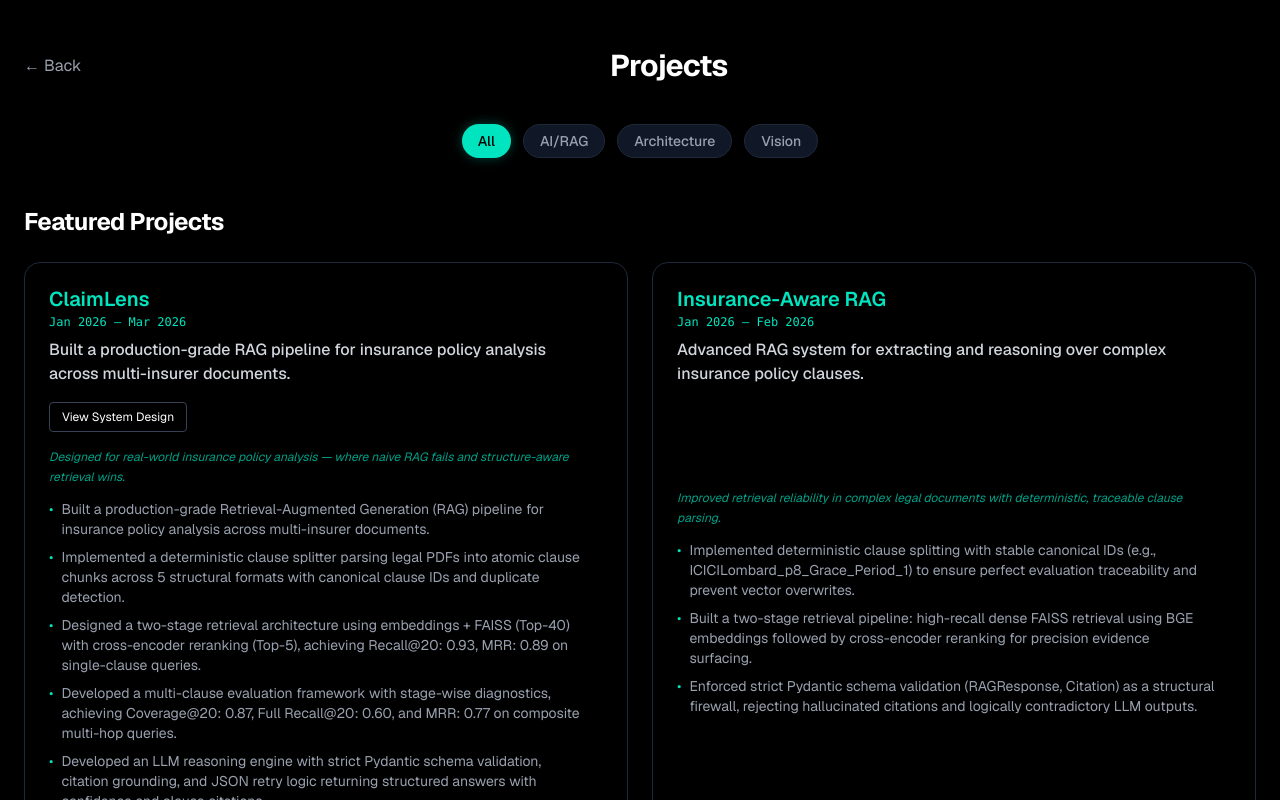
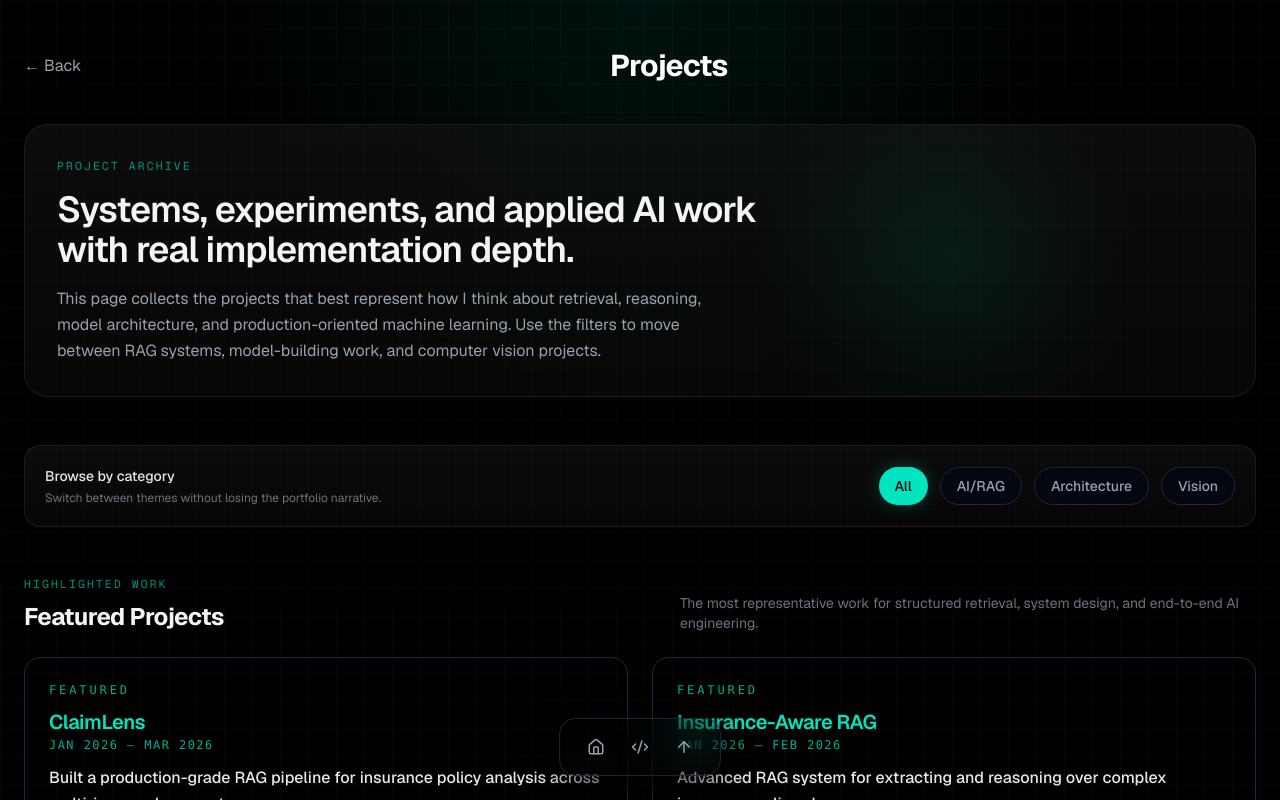
Before and after one commit to kyunbhaii/Portfolio, a Next.js app: page /projects in a window 1280 px wide. Shown: the top 800 px of the page. Built offline with nearby package versions, Linux system fonts and the light colour scheme.

Commit message:
Refine portfolio navigation and interaction polish

```diff
--- a/app/components/BackButton.tsx
+++ b/app/components/BackButton.tsx
@@ -1,14 +1,28 @@
 "use client";
 
-import { useRouter } from "next/navigation";
+import { usePathname, useRouter } from "next/navigation";
 
 export default function BackButton() {
     const router = useRouter();
+    const pathname = usePathname();
+
+    const handleBack = () => {
+        if (typeof window !== "undefined") {
+            const previousPath = sessionStorage.getItem("portfolio-previous-path");
+
+            if (previousPath && previousPath !== pathname) {
+                router.push(previousPath);
+                return;
+            }
+        }
+
+        router.push("/projects");
+    };
 
     return (
         <button
             type="button"
-            onClick={() => router.back()}
+            onClick={handleBack}
             className="text-sm text-gray-400 hover:text-[#00e5bf] transition"
         >
             ← Back
--- a/app/components/FloatingDock.tsx
+++ b/app/components/FloatingDock.tsx
@@ -1,28 +1,44 @@
 "use client";
 
-import Link from 'next/link';
-import { User, Briefcase, Code2, Award, FileCode2, GraduationCap } from 'lucide-react';
-import { usePathname } from 'next/navigation';
+import { ArrowUp, Award, Briefcase, Code2, FileCode2, GraduationCap, House, User } from 'lucide-react';
+import { usePathname, useRouter } from 'next/navigation';
 import { useEffect, useState, useRef } from 'react';
 
 export default function FloatingDock() {
   const pathname = usePathname();
+  const router = useRouter();
+  const isHome = pathname === '/';
   const [activeSection, setActiveSection] = useState('about');
-  const [isVisible, setIsVisible] = useState(false); // Start hidden
+  const [isVisible, setIsVisible] = useState(false);
   const [isHovered, setIsHovered] = useState(false);
+  const [isFocusedWithin, setIsFocusedWithin] = useState(false);
+  const [hoveredIndex, setHoveredIndex] = useState<number | null>(null);
   const scrollTimeout = useRef<NodeJS.Timeout | null>(null);
+  const hideDelay = 2200;
 
-  // Track scroll position to update active state
   useEffect(() => {
+    if (!isHome) {
+      setIsVisible(true);
+      return;
+    }
+
+    const sections = ['about', 'experience', 'projects', 'skills', 'achievements', 'education'];
+
+    const scheduleHide = () => {
+      if (scrollTimeout.current) clearTimeout(scrollTimeout.current);
+      scrollTimeout.current = setTimeout(() => {
+        if (!isHovered && !isFocusedWithin) {
+          setIsVisible(false);
+        }
+      }, hideDelay);
+    };
+
     const handleScroll = () => {
-      const sections = ['about', 'experience', 'projects', 'skills', 'achievements', 'education'];
-
       const current = sections.find(section => {
         const element = document.getElementById(section);
         if (element) {
           const rect = element.getBoundingClientRect();
-          // Adjust threshold - if top of section is within middle of viewport
-          return rect.top <= window.innerHeight / 2 && rect.bottom >= window.innerHeight / 2;
+          return rect.top <= window.innerHeight * 0.42 && rect.bottom >= window.innerHeight * 0.42;
         }
         return false;
       });
@@ -33,39 +49,25 @@ export default function FloatingDock() {
         setActiveSection('about');
       }
 
-      // Hide dock when user reaches the absolute bottom of the page
-      // OR if they are at the very top of the page (hero section)
       const isAtBottom = window.innerHeight + Math.round(window.scrollY) >= document.body.offsetHeight - 50;
-      const isAtTop = window.scrollY < 100;
+      const isAtTop = window.scrollY < 120;
 
       if (isAtBottom || isAtTop) {
         setIsVisible(false);
       } else {
         setIsVisible(true);
-        // Reset the idle timer
-        if (scrollTimeout.current) clearTimeout(scrollTimeout.current);
-
-        scrollTimeout.current = setTimeout(() => {
-          if (!isHovered) {
-             setIsVisible(false);
-          }
-        }, 2500); // Hide after 2.5 seconds of no scrolling
+        scheduleHide();
       }
     };
 
     window.addEventListener('scroll', handleScroll, { passive: true });
-
-    // Check initial scroll position on mount in case they refresh halfway down
     handleScroll();
 
     return () => {
       window.removeEventListener('scroll', handleScroll);
       if (scrollTimeout.current) clearTimeout(scrollTimeout.current);
     }
-  }, [isHovered]);
-
-  // Only show the dock on the homepage where the sections exist to scroll to
-  if (pathname !== '/') return null;
+  }, [isFocusedWithin, isHome, isHovered]);
 
   const internalLinks = [
     { id: 'about', label: 'About', icon: User },
@@ -75,11 +77,17 @@ export default function FloatingDock() {
     { id: 'achievements', label: 'Achievements', icon: Award },
     { id: 'education', label: 'Education', icon: GraduationCap }
   ];
+  const pageLinks = [
+    { id: 'home', label: 'Home', icon: House, action: () => router.push('/') },
+    { id: 'projects', label: 'Projects', icon: Code2, action: () => router.push('/projects') },
+    { id: 'top', label: 'Top', icon: ArrowUp, action: () => window.scrollTo({ top: 0, behavior: 'smooth' }) }
+  ];
+  const dockLinks = isHome ? internalLinks : pageLinks;
 
   return (
     <div
       className={`fixed bottom-6 left-1/2 -translate-x-1/2 z-50 transition-all duration-500 ease-out
-      ${isVisible || isHovered ? 'translate-y-0 opacity-100' : 'translate-y-24 opacity-0 pointer-events-none'}
+      ${isVisible || isHovered || isFocusedWithin ? 'translate-y-0 opacity-100' : 'translate-y-24 opacity-0 pointer-events-none'}
       `}
       onMouseEnter={() => {
         setIsHovered(true);
@@ -87,40 +95,70 @@ export default function FloatingDock() {
       }}
       onMouseLeave={() => {
         setIsHovered(false);
-        // Start the hide timer when mouse leaves
         if (scrollTimeout.current) clearTimeout(scrollTimeout.current);
         scrollTimeout.current = setTimeout(() => {
-           setIsVisible(false);
-        }, 2500);
+          if (!isFocusedWithin) {
+            setIsVisible(false);
+          }
+        }, hideDelay);
+      }}
+      onFocusCapture={() => {
+        setIsFocusedWithin(true);
+        setIsVisible(true);
+      }}
+      onBlurCapture={(event) => {
+        if (!event.currentTarget.contains(event.relatedTarget as Node | null)) {
+          setIsFocusedWithin(false);
+          if (!isHovered) {
+            if (scrollTimeout.current) clearTimeout(scrollTimeout.current);
+            scrollTimeout.current = setTimeout(() => {
+              setIsVisible(false);
+            }, hideDelay);
+          }
+        }
       }}
     >
 
-      <div className="flex items-center gap-1 sm:gap-2 px-2 sm:px-4 py-2 bg-[#0a0a0a]/80 backdrop-blur-xl border border-gray-800 rounded-full shadow-[0_8px_32px_rgba(0,0,0,0.8)]">
+      <div className="flex items-center gap-1 sm:gap-2 px-2 sm:px-4 py-2 bg-[linear-gradient(180deg,rgba(255,255,255,0.035),rgba(255,255,255,0)),rgba(10,10,10,0.84)] backdrop-blur-xl border border-gray-800/90 rounded-2xl shadow-[0_8px_32px_rgba(0,0,0,0.8)]">
+        <div className="flex items-center gap-1">
+          {dockLinks.map((link, idx) => {
+            const isActive = isHome ? activeSection === link.id : false;
+            const distanceFromHovered = hoveredIndex === null ? null : Math.abs(hoveredIndex - idx);
+            const scaleClass =
+              distanceFromHovered === 0
+                ? 'scale-[1.28]'
+                : distanceFromHovered === 1
+                  ? 'scale-[1.12]'
+                  : 'scale-100';
 
-        {/* Internal Section Links */}
-        <div className="flex items-center gap-1">
-          {internalLinks.map((link) => {
-            const isActive = activeSection === link.id;
             return (
-              <a
+              <button
                 key={link.id}
-                href={`#${link.id}`}
+                type="button"
                 className={`relative group flex items-center justify-center w-10 h-10 rounded-full transition-all duration-300 ease-out
-                  ${isActive ? 'bg-gray-800 text-[#00e5bf] shadow-[0_0_15px_rgba(0,229,191,0.15)]' : 'text-gray-400 hover:text-white hover:bg-gray-800/50'}
+                  ${isActive ? 'bg-gray-800 text-[#00e5bf] shadow-[0_0_18px_rgba(0,229,191,0.16)]' : 'text-gray-400 hover:text-white hover:bg-gray-800/60'}
                 `}
                 aria-label={link.label}
+                onMouseEnter={() => setHoveredIndex(idx)}
+                onMouseLeave={() => setHoveredIndex(null)}
+                onClick={() => {
+                  if (isHome) {
+                    const element = document.getElementById(link.id);
+                    element?.scrollIntoView({ behavior: 'smooth', block: 'start' });
+                  } else {
+                    link.action();
+                  }
+                }}
               >
-                <link.icon size={18} className={`transition-transform duration-300 ${isActive ? 'scale-110' : 'group-hover:scale-110'}`} />
+                <link.icon size={18} className={`transition-transform duration-300 ${scaleClass} ${isActive && hoveredIndex === null ? 'scale-110' : ''}`} />
 
-                {/* Tooltip */}
-                <span className="absolute -top-10 left-1/2 -translate-x-1/2 px-2 py-1 bg-gray-900 border border-gray-800 text-xs text-[#00e5bf] rounded opacity-0 group-hover:opacity-100 transition-opacity duration-200 pointer-events-none whitespace-nowrap">
+                <span className="absolute -top-10 left-1/2 -translate-x-1/2 px-2.5 py-1 bg-gray-950/95 border border-gray-800 text-xs text-[#00e5bf] rounded-full opacity-0 group-hover:opacity-100 group-focus-visible:opacity-100 transition-opacity duration-200 pointer-events-none whitespace-nowrap">
                   {link.label}
                 </span>
-              </a>
+              </button>
             );
           })}
         </div>
-
       </div>
     </div>
   );
--- /dev/null
+++ b/app/components/NavigationTracker.tsx
@@ -0,0 +1,25 @@
+"use client";
+
+import { usePathname } from "next/navigation";
+import { useEffect } from "react";
+
+const CURRENT_PATH_KEY = "portfolio-current-path";
+const PREVIOUS_PATH_KEY = "portfolio-previous-path";
+
+export default function NavigationTracker() {
+  const pathname = usePathname();
+
+  useEffect(() => {
+    if (typeof window === "undefined") return;
+
+    const currentPath = sessionStorage.getItem(CURRENT_PATH_KEY);
+
+    if (currentPath && currentPath !== pathname) {
+      sessionStorage.setItem(PREVIOUS_PATH_KEY, currentPath);
+    }
+
+    sessionStorage.setItem(CURRENT_PATH_KEY, pathname);
+  }, [pathname]);
+
+  return null;
+}
--- a/app/components/ProjectCard.tsx
+++ b/app/components/ProjectCard.tsx
@@ -14,7 +14,6 @@ interface ProjectCardProps {
   featuredText?: string;
   date?: string;
   dateLayout?: 'inline' | 'subtitle';
-  truncate?: boolean;
 }
 
 export default function ProjectCard({
@@ -27,32 +26,29 @@ export default function ProjectCard({
   projectUrl,
   featuredText,
   date,
-  dateLayout = 'subtitle',
-  truncate = false
+  dateLayout = 'subtitle'
 }: ProjectCardProps) {
   const content = (
-    <div className={`flex flex-col h-full pr-4 ${projectUrl ? "cursor-pointer transition-all duration-200 hover:scale-[1.01]" : ""}`}>
-      {featuredText && <p className="text-xs text-[#00e5bf] mb-2 font-mono">{featuredText}</p>}
+    <div className={`flex flex-col h-full ${projectUrl ? "cursor-pointer transition-all duration-200 hover:scale-[1.01]" : ""}`}>
+      {featuredText && <p className="text-xs text-[#00e5bf]/75 mb-3 font-mono uppercase tracking-[0.24em]">{featuredText}</p>}
 
-      <div className={dateLayout === 'inline' ? "flex flex-col sm:flex-row sm:justify-between sm:items-start mb-3 gap-x-4" : "mb-2"}>
-        <h3 className={`font-semibold break-words leading-tight text-[#00e5bf] ${dateLayout === 'inline' ? 'text-2xl' : 'text-xl'}`}>{title}</h3>
+      <div className={dateLayout === 'inline' ? "flex flex-col sm:flex-row sm:justify-between sm:items-start mb-4 gap-x-4 gap-y-2" : "mb-3"}>
+        <h3 className={`font-semibold break-words leading-tight text-[#00e5bf] ${dateLayout === 'inline' ? 'text-2xl tracking-tight' : 'text-xl tracking-tight'}`}>{title}</h3>
         {date && (
-          <p className={dateLayout === 'inline' ? "text-[#00e5bf] font-mono text-sm mt-2 sm:mt-0 whitespace-nowrap" : "text-[#00e5bf] font-mono text-xs mt-0.5"}>
+          <p className={dateLayout === 'inline' ? "text-[#00e5bf]/80 font-mono text-sm mt-2 sm:mt-0 whitespace-nowrap" : "text-[#00e5bf]/75 font-mono text-xs mt-0.5 uppercase tracking-[0.12em]"}>
             {date}
           </p>
         )}
       </div>
 
       <div className="flex-grow flex flex-col">
-        {/* Description always at top */}
-        <p className="text-gray-300 font-medium min-h-[3rem] mb-2">{description}</p>
+        <p className="text-gray-200 font-medium min-h-[3rem] mb-3 leading-relaxed">{description}</p>
 
-        {/* Button + bullets — vertically centered in remaining space */}
         <div className="flex-grow flex flex-col justify-center pb-4">
           {projectUrl && (
             <Link
               href={projectUrl}
-              className="relative self-start mt-2 mb-4 text-xs border border-gray-700 px-3 py-1.5 rounded hover:border-[#00e5bf] hover:text-[#00e5bf] transition overflow-hidden group"
+              className="relative self-start mt-1 mb-4 text-xs border border-gray-700 px-3 py-1.5 rounded hover:border-[#00e5bf] hover:text-[#00e5bf] transition overflow-hidden group"
               onClick={(e) => e.stopPropagation()}
             >
               <span className="absolute inset-0 bg-[#00e5bf]/10 w-0 group-hover:w-full transition-all duration-300 ease-out" />
@@ -61,14 +57,14 @@ export default function ProjectCard({
           )}
 
           {impact && (
-            <p className="text-xs text-[#00e5bf]/70 italic mb-3 leading-relaxed">{impact}</p>
+            <p className="text-xs text-[#00e5bf]/70 italic mb-4 leading-relaxed border-l border-[#00e5bf]/30 pl-3">{impact}</p>
           )}
 
           {details.length > 0 && (
-            <ul className="space-y-2 text-sm text-gray-400">
+            <ul className="space-y-2.5 text-sm text-gray-400">
               {details.map((detail, idx) => (
                 <li key={idx} className="flex items-start">
-                  <span className="mr-2 text-[#00e5bf]">{"•"}</span>
+                  <span className="mr-2 text-[#00e5bf]/80">{"•"}</span>
                   <span>{detail}</span>
                 </li>
               ))}
@@ -81,7 +77,7 @@ export default function ProjectCard({
             {techStack.map((tech) => (
               <span
                 key={tech}
-                className="px-2.5 py-1 text-xs bg-gray-800/80 border border-gray-700 rounded-md text-gray-300 hover:bg-gray-700 transition"
+                className="px-2.5 py-1 text-xs bg-gray-900/90 border border-gray-700 rounded-md text-gray-300 hover:bg-gray-800 transition"
               >
                 {tech}
               </span>
@@ -115,7 +111,7 @@ export default function ProjectCard({
 
   return (
     <div
-      className={`relative border border-gray-800 p-6 rounded-2xl hover:border-gray-600 hover:bg-gray-900 hover:scale-[1.02] hover:shadow-[0_0_20px_rgba(255,255,255,0.05)] transition-all duration-300 ease-out w-full h-full flex flex-col ${projectUrl ? 'cursor-pointer' : ''}`}
+      className={`relative border border-gray-800 bg-[linear-gradient(180deg,rgba(255,255,255,0.02),rgba(255,255,255,0)),rgba(10,10,10,0.82)] p-6 rounded-2xl hover:border-gray-600 hover:bg-gray-900 hover:scale-[1.02] hover:shadow-[0_0_24px_rgba(255,255,255,0.05)] transition-all duration-300 ease-out w-full h-full flex flex-col ${projectUrl ? 'cursor-pointer' : ''}`}
       onClick={handleCardClick}
     >
       {content}
--- a/app/layout.tsx
+++ b/app/layout.tsx
@@ -3,6 +3,7 @@ import { Geist, Geist_Mono } from "next/font/google";
 import "./globals.css";
 import StaticFooter from "./components/StaticFooter";
 import FloatingDock from "./components/FloatingDock";
+import NavigationTracker from "./components/NavigationTracker";
 
 const geistSans = Geist({
   variable: "--font-geist-sans",
@@ -29,6 +30,7 @@ export default function RootLayout({
       <body
         className={`${geistSans.variable} ${geistMono.variable} antialiased`}
       >
+        <NavigationTracker />
         {children}
         <FloatingDock />
         <StaticFooter />
--- a/app/projects/page.tsx
+++ b/app/projects/page.tsx
@@ -101,7 +101,8 @@ export default function ProjectsPage() {
     );
 
     return (
-        <main className="min-h-screen bg-black text-white px-6 py-12">
+        <main className="min-h-screen bg-black text-white px-6 py-12 relative overflow-hidden soft-grid">
+            <div className="absolute inset-x-0 top-0 h-[420px] bg-[radial-gradient(circle_at_top,_rgba(0,229,191,0.08),_transparent_58%)] pointer-events-none" />
 
             <div className="max-w-7xl mx-auto fade-up">
 
@@ -120,21 +121,43 @@ export default function ProjectsPage() {
                     <div></div>
                 </div>
 
+                <section className="surface-panel rounded-3xl p-6 sm:p-8 mb-12 relative overflow-hidden">
+                    <div className="absolute inset-y-0 right-0 w-1/2 bg-[radial-gradient(circle_at_center,_rgba(0,229,191,0.08),_transparent_58%)] pointer-events-none" />
+                    <div className="relative z-10 max-w-3xl">
+                        <p className="section-kicker mb-4">Project Archive</p>
+                        <h2 className="text-3xl sm:text-4xl font-semibold tracking-tight text-gray-100 mb-4">
+                            Systems, experiments, and applied AI work with real implementation depth.
+                        </h2>
+                        <p className="text-gray-400 leading-relaxed text-sm sm:text-base max-w-2xl">
+                            This page collects the projects that best represent how I think about retrieval, reasoning, model architecture, and production-oriented machine learning. Use the filters to move between RAG systems, model-building work, and computer vision projects.
+                        </p>
+                    </div>
+                </section>
+
                 {/* ================= Filter Tags ================= */}
-                <div className="flex flex-wrap gap-3 justify-center mb-12">
+                <div className="surface-panel rounded-2xl p-4 sm:p-5 mb-12">
+                    <div className="flex flex-col gap-4 sm:flex-row sm:items-center sm:justify-between">
+                        <div>
+                            <p className="text-sm font-medium text-gray-200">Browse by category</p>
+                            <p className="text-xs text-gray-500 mt-1">Switch between themes without losing the portfolio narrative.</p>
+                        </div>
+
+                        <div className="flex flex-wrap gap-3">
                             {categories.map((category) => (
                                 <button
                                     key={category}
                                     onClick={() => setActiveFilter(category)}
-                            className={`px-4 py-1.5 rounded-full text-sm font-medium transition-all duration-300 ${
+                                    className={`px-4 py-2 rounded-full text-sm font-medium transition-all duration-300 ${
                                         activeFilter === category
-                                ? "bg-[#00e5bf] text-black shadow-[0_0_12px_rgba(0,229,191,0.3)]"
-                                : "bg-gray-900 border border-gray-800 text-gray-400 hover:text-[#00e5bf] hover:border-[#00e5bf]"
+                                        ? "bg-[#00e5bf] text-black shadow-[0_0_18px_rgba(0,229,191,0.24)]"
+                                        : "bg-gray-950/80 border border-gray-800 text-gray-400 hover:text-[#00e5bf] hover:border-[#00e5bf]/60"
                                     }`}
                                 >
                                     {category}
                                 </button>
                             ))}
+                        </div>
+                    </div>
                 </div>
 
                 {/* ================= Projects Grid ================= */}
@@ -142,9 +165,17 @@ export default function ProjectsPage() {
                     {activeFilter === "All" ? (
                         <>
                             {/* Featured Projects Section */}
-                            <h2 className="text-2xl font-bold mb-6 mt-8 tracking-tight fade-up" style={{ animationDelay: '0ms' }}>
+                            <div className="flex flex-col sm:flex-row sm:items-end sm:justify-between gap-3 mb-6 mt-8 fade-up" style={{ animationDelay: '0ms' }}>
+                                <div>
+                                    <p className="section-kicker mb-2">Highlighted Work</p>
+                                    <h2 className="text-2xl font-bold tracking-tight text-gray-100">
                                         Featured Projects
                                     </h2>
+                                </div>
+                                <p className="text-sm text-gray-500 max-w-xl">
+                                    The most representative work for structured retrieval, system design, and end-to-end AI engineering.
+                                </p>
+                            </div>
                             <div className="grid grid-cols-1 md:grid-cols-2 gap-6 items-stretch">
                                 {filteredProjects.slice(0, 2).map((project, idx) => (
                                     <div key={project.title} style={{ animationDelay: `${(idx + 1) * 100}ms` }} className="animate-[fadeUp_0.4s_ease-out_both] h-full flex">
@@ -156,6 +187,7 @@ export default function ProjectsPage() {
                                             techStack={project.techStack}
                                             githubUrl={project.githubUrl}
                                             projectUrl={project.projectUrl}
+                                            featuredText="Featured"
                                             date={project.date}
                                         />
                                     </div>
@@ -163,9 +195,17 @@ export default function ProjectsPage() {
                             </div>
 
                             {/* Other Projects Section */}
-                            <h2 className="text-2xl font-bold mb-6 mt-16 tracking-tight fade-up" style={{ animationDelay: '300ms' }}>
+                            <div className="flex flex-col sm:flex-row sm:items-end sm:justify-between gap-3 mb-6 mt-16 fade-up" style={{ animationDelay: '300ms' }}>
+                                <div>
+                                    <p className="section-kicker mb-2">Broader Exploration</p>
+                                    <h2 className="text-2xl font-bold tracking-tight text-gray-100">
                                         Other Projects
                                     </h2>
+                                </div>
+                                <p className="text-sm text-gray-500 max-w-xl">
+                                    Additional projects across model architecture, computer vision, and applied ML experimentation.
+                                </p>
+                            </div>
                             <div className="grid grid-cols-1 md:grid-cols-2 gap-6 items-stretch">
                                 {filteredProjects.slice(2).map((project, idx) => (
                                     <div key={project.title} style={{ animationDelay: `${(idx + 4) * 100}ms` }} className="animate-[fadeUp_0.4s_ease-out_both] h-full flex">
@@ -185,6 +225,18 @@ export default function ProjectsPage() {
                         </>
                     ) : (
                         /* Filtered Projects rendering */
+                        <>
+                            <div className="flex flex-col sm:flex-row sm:items-end sm:justify-between gap-3 mb-6 mt-8">
+                                <div>
+                                    <p className="section-kicker mb-2">Filtered View</p>
+                                    <h2 className="text-2xl font-bold tracking-tight text-gray-100">
+                                        {activeFilter} Projects
+                                    </h2>
+                                </div>
+                                <p className="text-sm text-gray-500 max-w-xl">
+                                    A focused view of projects in the selected category.
+                                </p>
+                            </div>
                             <div className="grid grid-cols-1 md:grid-cols-2 gap-6 items-stretch mt-8">
                                 {filteredProjects.map((project, idx) => (
                                     <div key={project.title} style={{ animationDelay: `${idx * 100}ms` }} className="animate-[fadeUp_0.4s_ease-out_both] h-full flex">
@@ -192,6 +244,7 @@ export default function ProjectsPage() {
                                             title={project.title}
                                             description={project.description}
                                             details={project.details}
+                                            impact={project.impact}
                                             techStack={project.techStack}
                                             githubUrl={project.githubUrl}
                                             projectUrl={project.projectUrl}
@@ -200,6 +253,7 @@ export default function ProjectsPage() {
                                     </div>
                                 ))}
                             </div>
+                        </>
                     )}
                 </div>
             </div>
```
Also changed, not shown: app/components/StaticFooter.tsx (+16 -10 lines), app/page.tsx (+5 -4 lines). Lines whose indentation alone changed are shown as unchanged.
